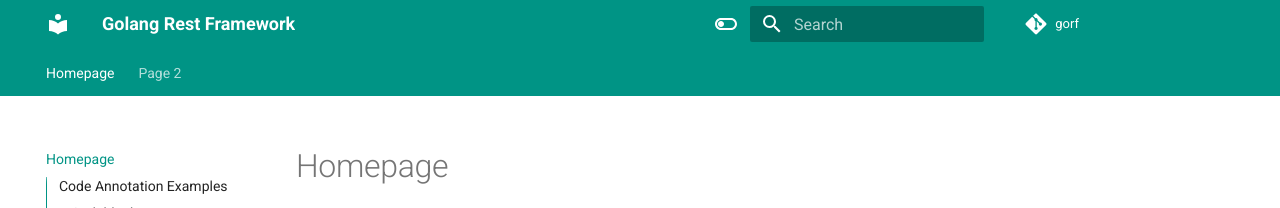
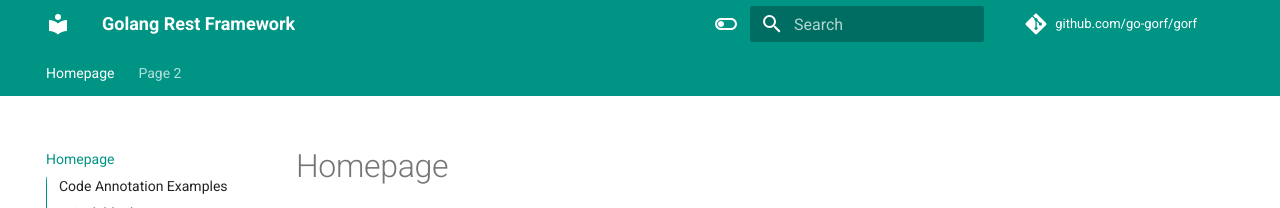
Before and after one commit to go-gorf/go-gorf.github.io, an MkDocs documentation site: the page built from docs/index.md, in a window 1280 px wide. Shown: the top 208 px of the page. Built offline with MkDocs 1.6.1 and Material for MkDocs 9.7.7, drawn with Linux system fonts in a browser that asks for light colours; emoji names are drawn with the system emoji font; comment, search, counter and statistics services are not loaded.

Commit message:
Update mkdocs.yml

```diff
--- a/mkdocs.yml
+++ b/mkdocs.yml
@@ -1,5 +1,5 @@
 site_name: Golang Rest Framework
-repo_name: gorf
+repo_name: github.com/go-gorf/gorf
 repo_url: https://github.com/go-gorf/gorf
 edit_uri: 'https://github.com/go-gorf/gorf'
 theme:
@@ -15,6 +15,8 @@
     - content.code.annotation
     - content.code.copy
   language: en
+  icon:
+  repo: fontawesome/brands/github
   palette:
     - scheme: default
       toggle:
```
